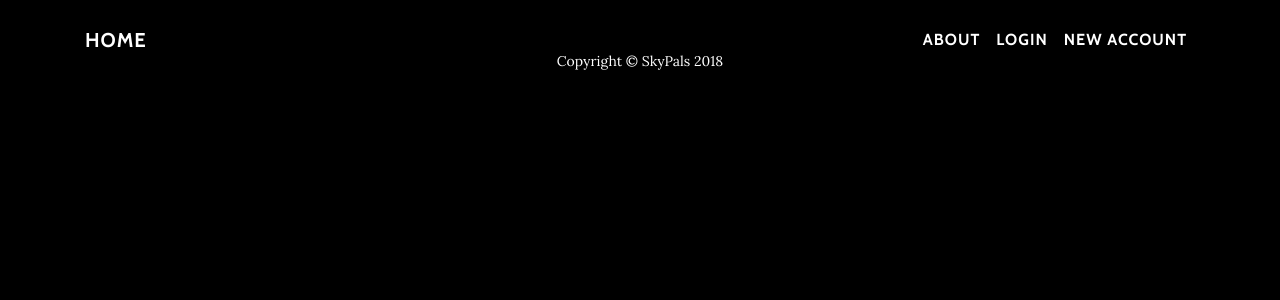
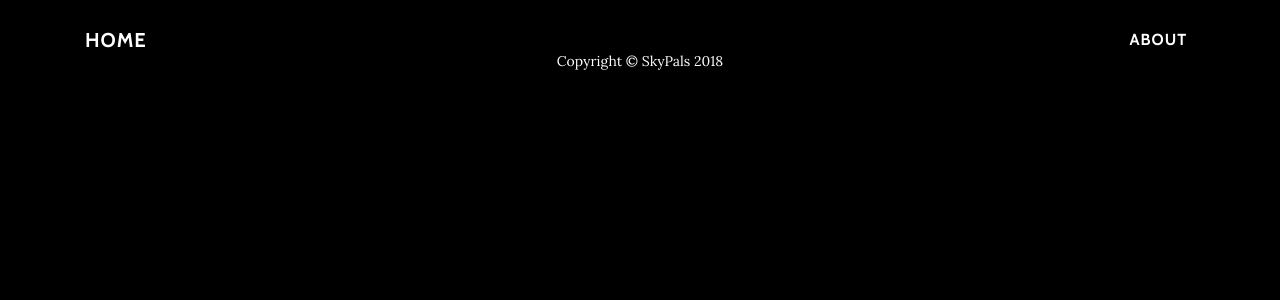
Before and after one commit to alanfrench/skypals, a Django app: page /pals/ in a window 1280 px wide. Shown: the top 300 px of the page. Run offline with Django 3.2, Linux system fonts and the light colour scheme; data that the repository does not hold is empty; some libraries are stand-ins or nearby versions.

Commit message:
removed a bit of dead code

```diff
--- a/pals/forms.py
+++ b/pals/forms.py
@@ -9,6 +9,7 @@ class QuestionForm(forms.Form):
         super(QuestionForm, self).__init__(*args, **kwargs)
         if question is not None:
             self.question = question
-            choice_list = [(choice.pk, choice) for choice in question.get_answers()]
+            choice_list = [(choice.pk, choice)
+                                for choice in question.get_answers()]
             self.fields["answers"] = forms.ChoiceField(choices=choice_list,
                                                             widget=RadioSelect)
--- a/pals/templates/pals/base.html
+++ b/pals/templates/pals/base.html
@@ -38,12 +38,6 @@
             <li class="nav-item">
               <a class="nav-link js-scroll-trigger" href="#about">About</a>
             </li>
-            <li class="nav-item">
-              <a class="nav-link js-scroll-trigger" href="#login">Login</a>
-            </li>
-            <li class="nav-item">
-              <a class="nav-link js-scroll-trigger" href="#new">New Account</a>
-            </li>
           </ul>
         </div>
       </div>
--- a/pals/views.py
+++ b/pals/views.py
@@ -28,6 +28,13 @@ def questionView(request, name):
     """first check if session is new and initialize any necessary variables,
     then get the question and increment the counter
     """
+
+    # if request.method == 'POST':
+    #     form = QuestionForm(request.POST)
+    #     if form.is_valid():
+    #         data = form.cleaned_data
+    #         print(data)
+
     if 'counter' not in request.session:
         request.session['counter'] = 0
     elif request.session['done']:
@@ -48,7 +55,3 @@ def getPal(request):
     """
     palName = "Lydia"
     return palName
-
-def quizTakeView(FormView):
-    form_class = QuestionForm
-    template_name = 'questionView.html'
```
